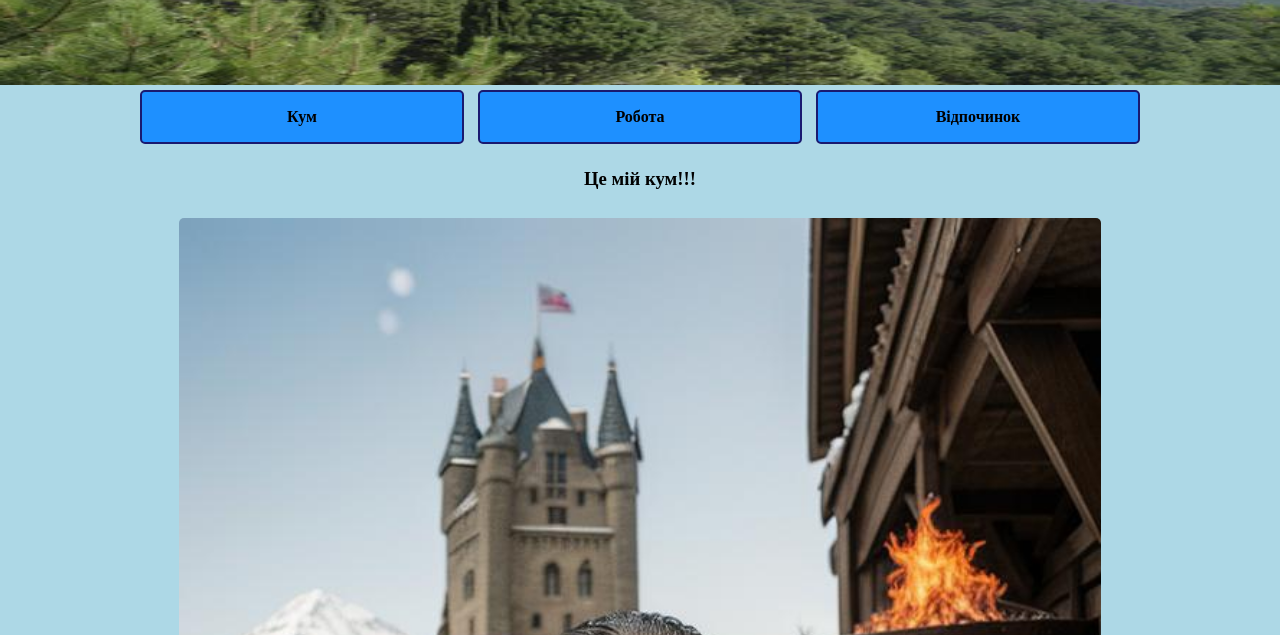
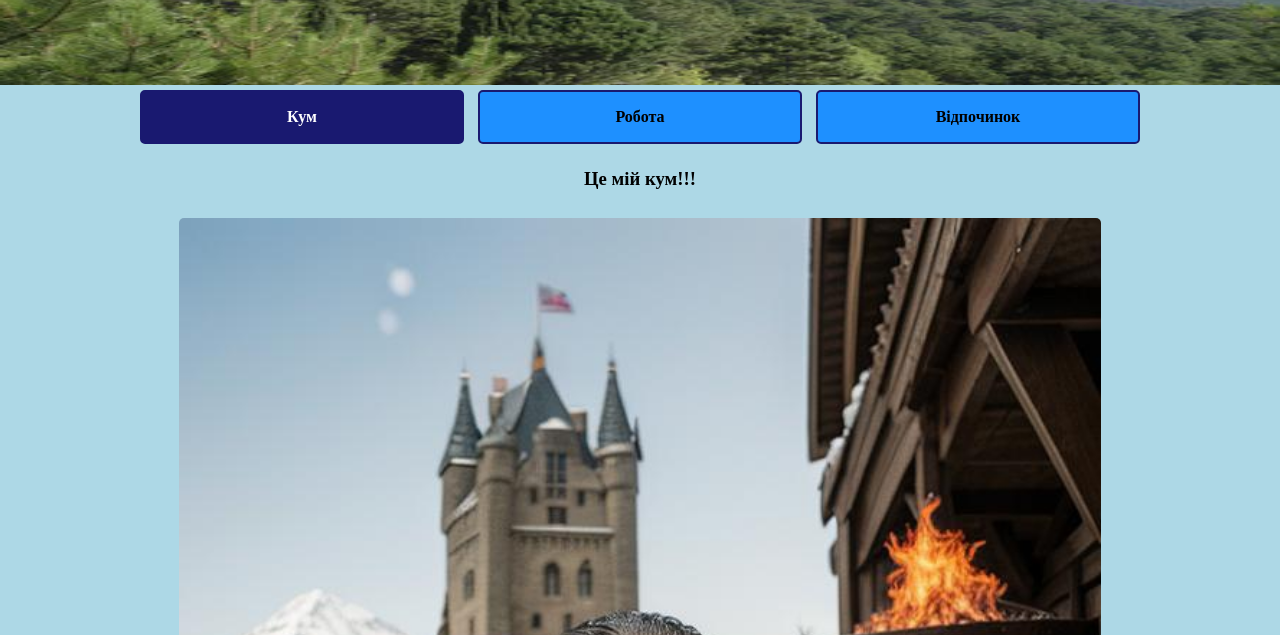
Before and after one commit to Neolitic256/Kum, a plain HTML site: page index.html in a window 1280 px wide. In both pictures the pointer is over the link "Кум". Shown: the part 165-800 px from the top of the page. Drawn offline with Linux system fonts and the light colour scheme.

Commit message:
Update style.css

```diff
--- a/style.css
+++ b/style.css
@@ -41,7 +41,7 @@ a:link, a:visited{
 	text-decoration:none;
 	display:inline-block;
 }
-a:hiver, a:sctive{
+a:hover, a:active{
 	margin:5px;
 	background-color:midnightblue;
 	color:white;
```
